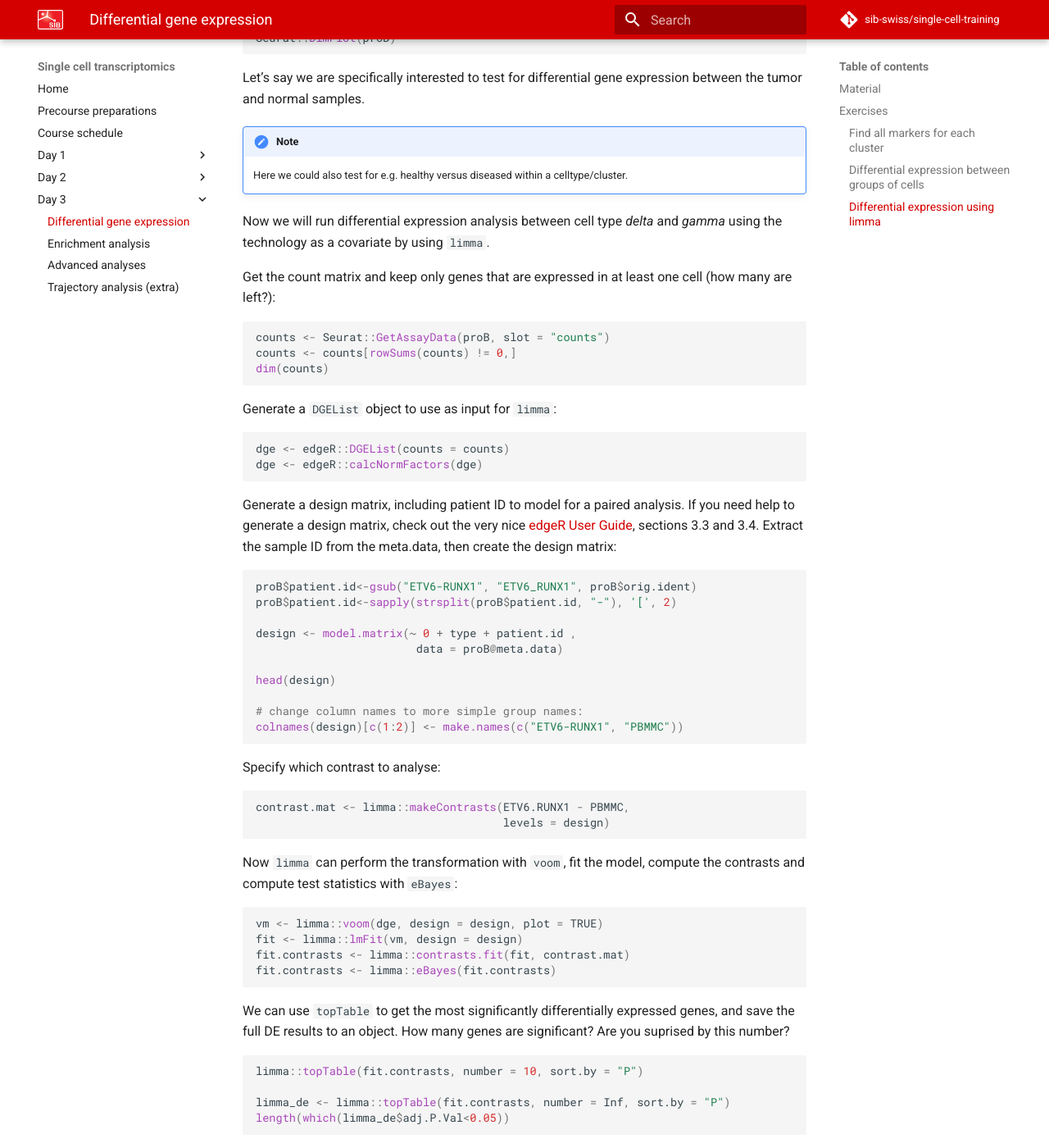
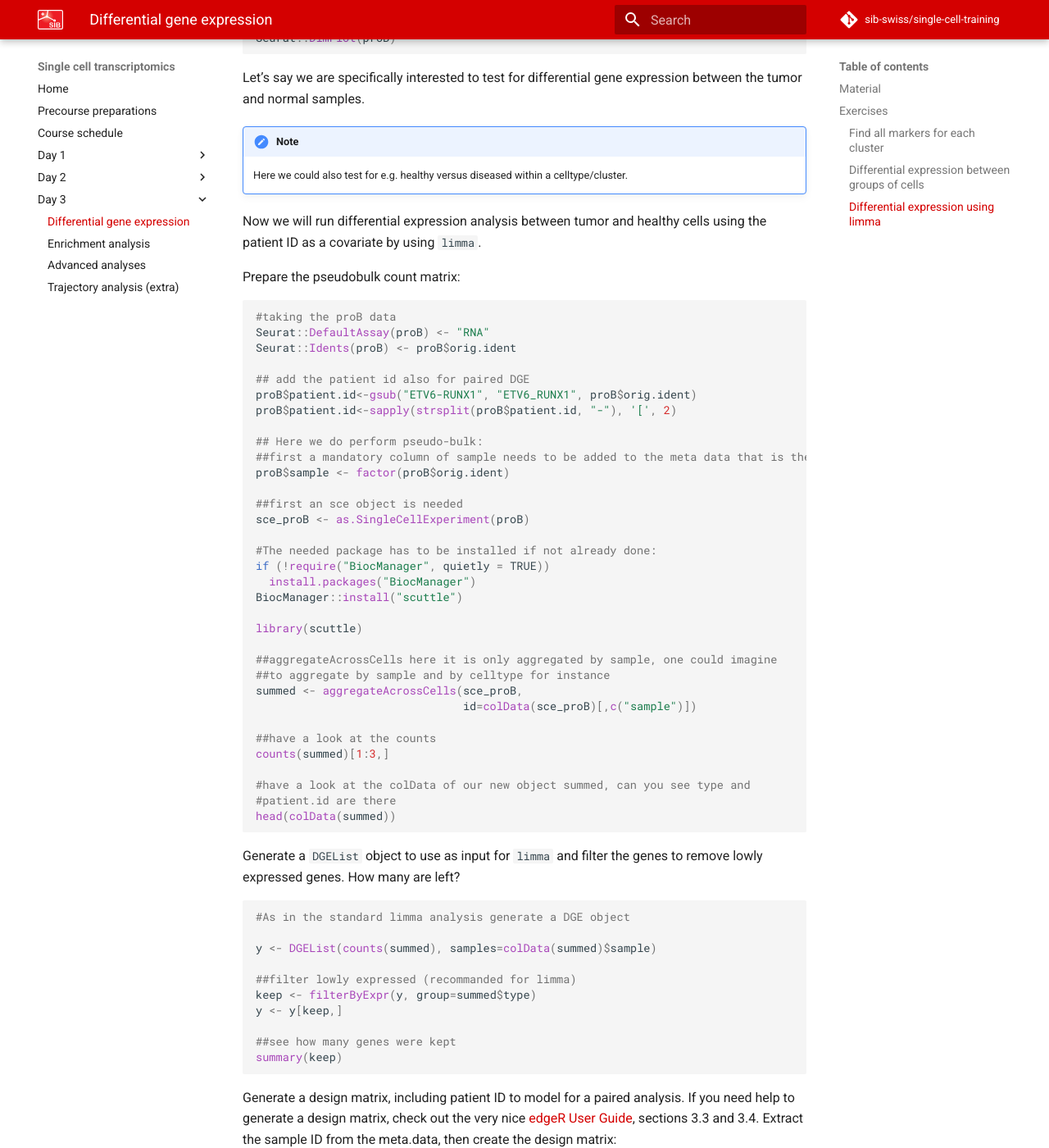
Before and after one commit to sib-swiss/single-cell-training, an MkDocs documentation site: the page built from docs/day3/differential_gene_expression.md, in a window 1280 px wide and 1400 px high, scrolled down 3738 px. Shown: the whole window at 82% size. Built offline with MkDocs 1.6.1 and Material for MkDocs 9.7.7, drawn with Linux system fonts in a browser that asks for light colours; comment, search, counter and statistics services are not loaded; the version menu is left out; some of the changed text lies outside the part shown.

Commit message:
edits_DE_pseudobulk_2

````diff
--- a/docs/day3/differential_gene_expression.md
+++ b/docs/day3/differential_gene_expression.md
@@ -207,37 +207,77 @@ Let's say we are specifically interested to test for differential gene expressio
 !!! note
     Here we could also test for e.g. healthy versus diseased within a celltype/cluster.
 
-Now we will run differential expression analysis between cell type *delta* and *gamma* using the technology as a covariate by using `limma`.
+Now we will run differential expression analysis between tumor and healthy cells using the patient ID as a covariate by using `limma`.
 
-Get the count matrix and keep only genes that are expressed in at least one cell (how many are left?):
+Prepare the pseudobulk count matrix:
 
 ```R
-counts <- Seurat::GetAssayData(proB, slot = "counts")
-counts <- counts[rowSums(counts) != 0,]
-dim(counts)
+#taking the proB data
+Seurat::DefaultAssay(proB) <- "RNA"
+Seurat::Idents(proB) <- proB$orig.ident
+
+## add the patient id also for paired DGE
+proB$patient.id<-gsub("ETV6-RUNX1", "ETV6_RUNX1", proB$orig.ident)
+proB$patient.id<-sapply(strsplit(proB$patient.id, "-"), '[', 2)
+
+## Here we do perform pseudo-bulk:
+##first a mandatory column of sample needs to be added to the meta data that is the grouping factor, should be the samples
+proB$sample <- factor(proB$orig.ident)
+
+##first an sce object is needed
+sce_proB <- as.SingleCellExperiment(proB)
+
+#The needed package has to be installed if not already done:
+if (!require("BiocManager", quietly = TRUE))
+  install.packages("BiocManager")
+BiocManager::install("scuttle")
+
+library(scuttle)
+
+##aggregateAcrossCells here it is only aggregated by sample, one could imagine
+##to aggregate by sample and by celltype for instance
+summed <- aggregateAcrossCells(sce_proB,
+                               id=colData(sce_proB)[,c("sample")])
+
+##have a look at the counts
+counts(summed)[1:3,]
+
+#have a look at the colData of our new object summed, can you see type and
+#patient.id are there
+head(colData(summed))
+
 ```
 
-Generate a `DGEList` object to use as input for `limma`:
+Generate a `DGEList` object to use as input for `limma` and filter the genes to remove lowly expressed genes. How many are left?
 
 ```R
-dge <- edgeR::DGEList(counts = counts)
-dge <- edgeR::calcNormFactors(dge)
+#As in the standard limma analysis generate a DGE object
+
+y <- DGEList(counts(summed), samples=colData(summed)$sample)
+
+##filter lowly expressed (recommanded for limma)
+keep <- filterByExpr(y, group=summed$type)
+y <- y[keep,]
+
+##see how many genes were kept
+summary(keep)
+
 ```
 
 Generate a design matrix, including patient ID to model for a paired analysis. If you need help to generate a design matrix, check out the very nice [edgeR User Guide](https://bioconductor.org/packages/release/bioc/vignettes/edgeR/inst/doc/edgeRUsersGuide.pdf), sections 3.3 and 3.4.
 Extract the sample ID from the meta.data, then create the design matrix:
 
 ```R
-proB$patient.id<-gsub("ETV6-RUNX1", "ETV6_RUNX1", proB$orig.ident)
-proB$patient.id<-sapply(strsplit(proB$patient.id, "-"), '[', 2)
+## Create the design matrix and include the technology as a covariate:
+design <- model.matrix(~0 + summed$type + summed$patient.id)
 
-design <- model.matrix(~ 0 + type + patient.id ,
-                        data = proB@meta.data)
+# Have a look
+design
 
-head(design)
+# change column/rownames names to more simple group names:
+colnames(design) <- make.names(c("ETV6-RUNX1", "PBMMC","patient2","patient3"))
+rownames(design)<-colData(summed)$sample
 
-# change column names to more simple group names:
-colnames(design)[c(1:2)] <- make.names(c("ETV6-RUNX1", "PBMMC"))
 
 ```
 
@@ -246,11 +286,15 @@ Specify which contrast to analyse:
 ```R
 contrast.mat <- limma::makeContrasts(ETV6.RUNX1 - PBMMC,
                                      levels = design)
+
 ```
 
-Now `limma` can perform the transformation with `voom`, fit the model, compute the contrasts and compute test statistics with `eBayes`:
+Firt, we perform TMM normalization using edgeR, and then `limma` can perform the transformation with `voom`, fit the model, compute the contrasts and compute test statistics with `eBayes`:
 
 ```R
+dge <- edgeR::calcNormFactors(y)
+
+#Do limma
 vm <- limma::voom(dge, design = design, plot = TRUE)
 fit <- limma::lmFit(vm, design = design)
 fit.contrasts <- limma::contrasts.fit(fit, contrast.mat)
@@ -259,8 +303,8 @@ fit.contrasts <- limma::eBayes(fit.contrasts)
 
 We can use `topTable` to get the most significantly differentially expressed genes, and save the full DE results to an object. How many genes are significant? Are you suprised by this number?
 ```R
+# Show the top differentially expressed genes:
 limma::topTable(fit.contrasts, number = 10, sort.by = "P")
-
 limma_de <- limma::topTable(fit.contrasts, number = Inf, sort.by = "P")
 length(which(limma_de$adj.P.Val<0.05))
 
@@ -294,12 +338,8 @@ Keep the `tum_vs_norm` object because we will use this output object for the enr
     ```
     We find 1893 significant genes. If we merge the `FindMarkers` and the `limma` results, keep `limma`'s most significant genes and plot:
     ```R
-    merge_limma_FindMarkers <- merge(tum_vs_norm,
-                                     limma_de,
-                                     by="row.names",
-                                     all.x=T)
-    merge_limma_FindMarkers <- subset(merge_limma_FindMarkers,
-                                      merge_limma_FindMarkers$adj.P.Val<0.00001)
+    merge_limma_FindMarkers <- merge(tum_vs_norm, limma_de, by="row.names",
+                               all.x=T)
 
     par(mar=c(4,4,4,4))
     plot(merge_limma_FindMarkers$avg_log2FC,
````
Also changed, not shown: docs/assets/images/limma_vs_wilcoxon.png.
